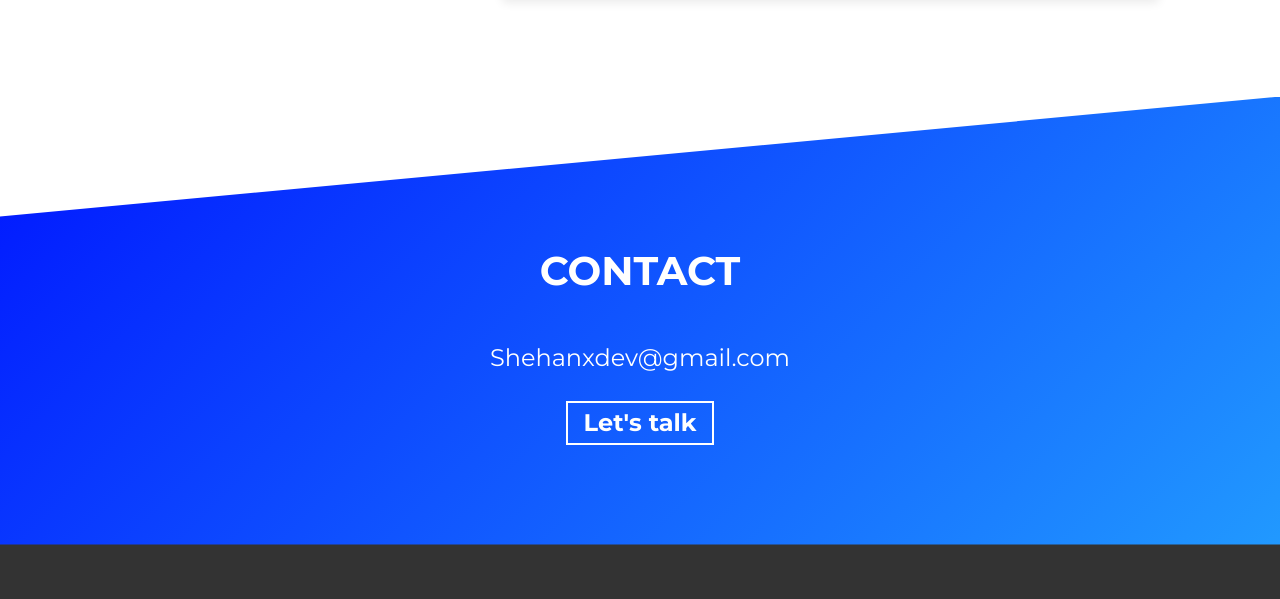
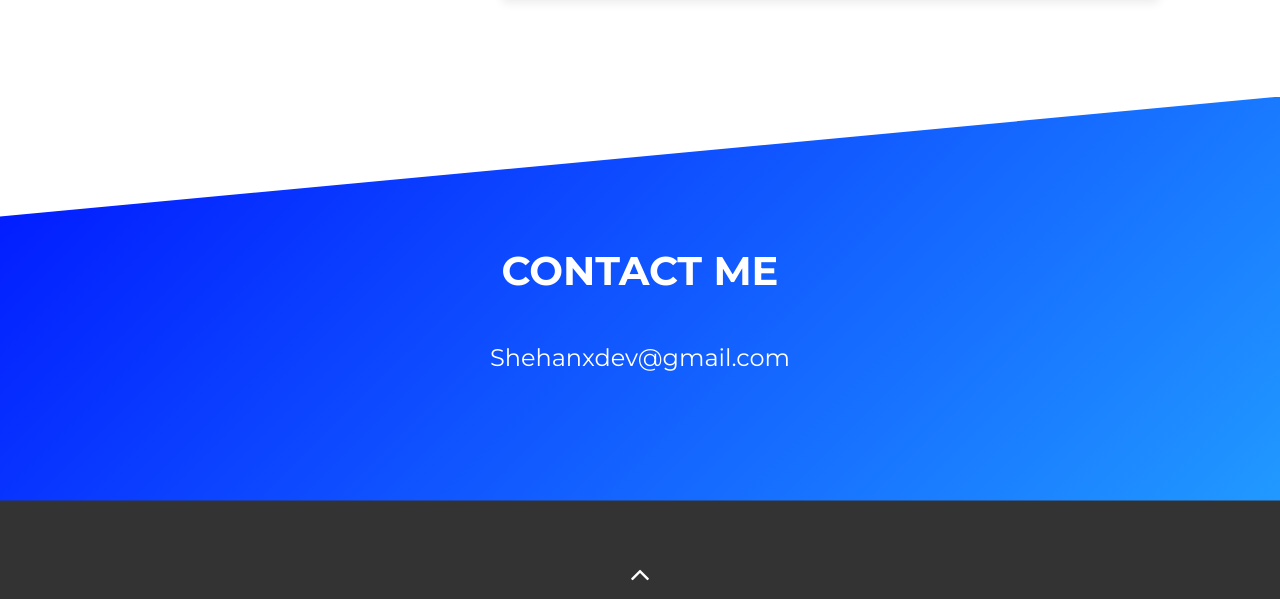
Before and after one commit to shehanxdev/SimpleFolio, a website built with Parcel: page src/index.html in a window 1280 px wide. Shown: the part 2702-3301 px from the top of the page. Built offline with nearby package versions, Linux system fonts and the light colour scheme.

Commit message:
Removed Let's Talk button

```diff
--- a/src/index.html
+++ b/src/index.html
@@ -303,16 +303,10 @@
     <!-- **** Contact Section **** -->
     <section id="contact">
       <div class="container">
-        <h2 class="section-title">Contact</h2>
+        <h2 class="section-title">Contact Me</h2>
         <div class="contact-wrapper load-hidden">
           <p class="contact-wrapper__text">Shehanxdev@gmail.com</p>
-          <a
-            rel="noreferrer"
-            target="_blank"
-            class="cta-btn cta-btn--resume"
-            href="mailto:shehanxdev@gmail.com"
-            >Let's talk</a
-          >
+
         </div>
       </div>
     </section>
```
